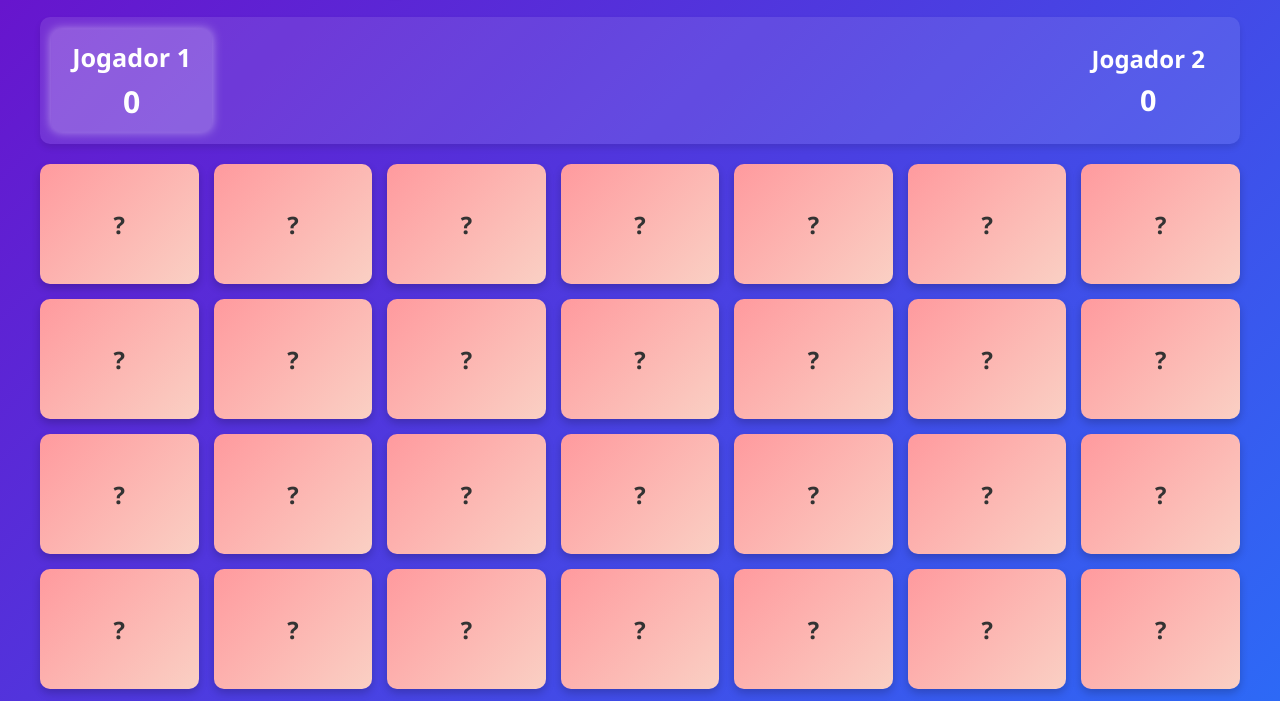
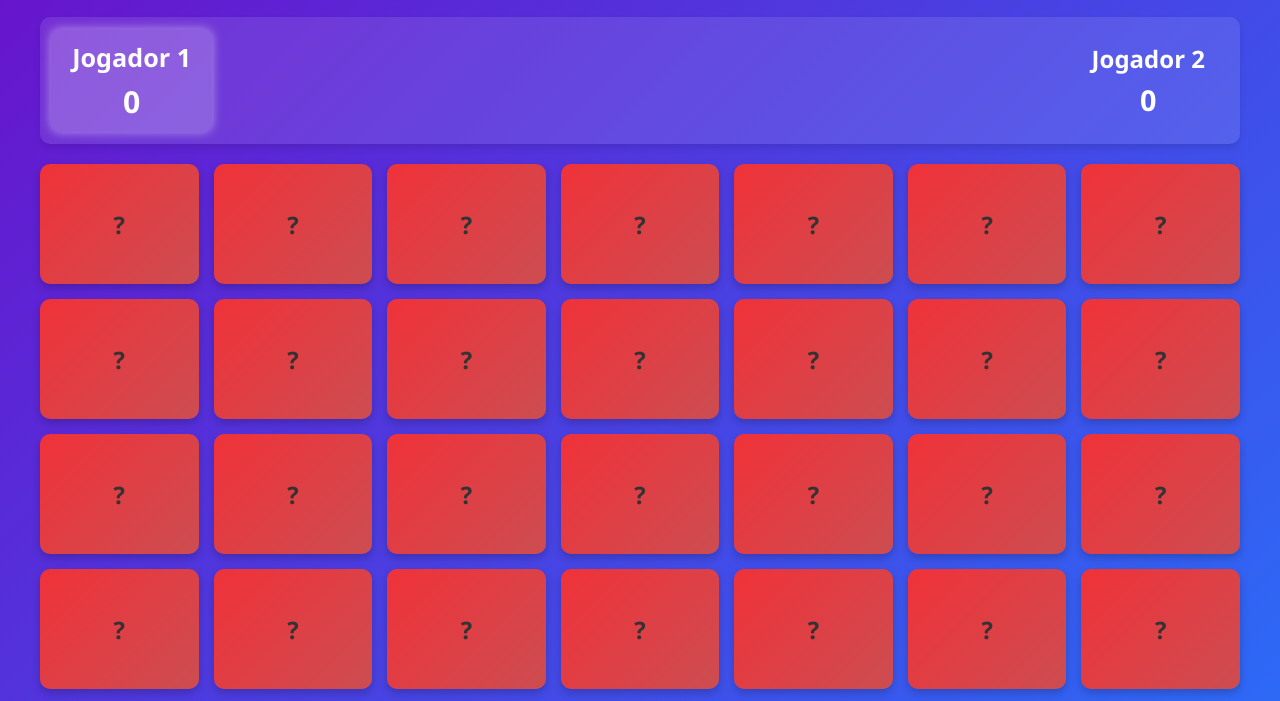
Before and after one commit to Johnes-Sombra/jogo-memoria-matematica, a plain HTML site: page index.html in a window 1280 px wide. Shown: the part 98-799 px from the top of the page. Drawn offline with Linux system fonts and the light colour scheme.

Commit message:
Versão estável okay

```diff
--- a/assets/css/style.css
+++ b/assets/css/style.css
@@ -100,7 +100,7 @@ h1 {
 }
 
 .card-front {
-    background: linear-gradient(135deg, #ff9a9e 0%, #fad0c4 100%);
+    background: linear-gradient(135deg, #f03239 0%, #cc4d51 100%);
     color: #333;
 }
 
```
